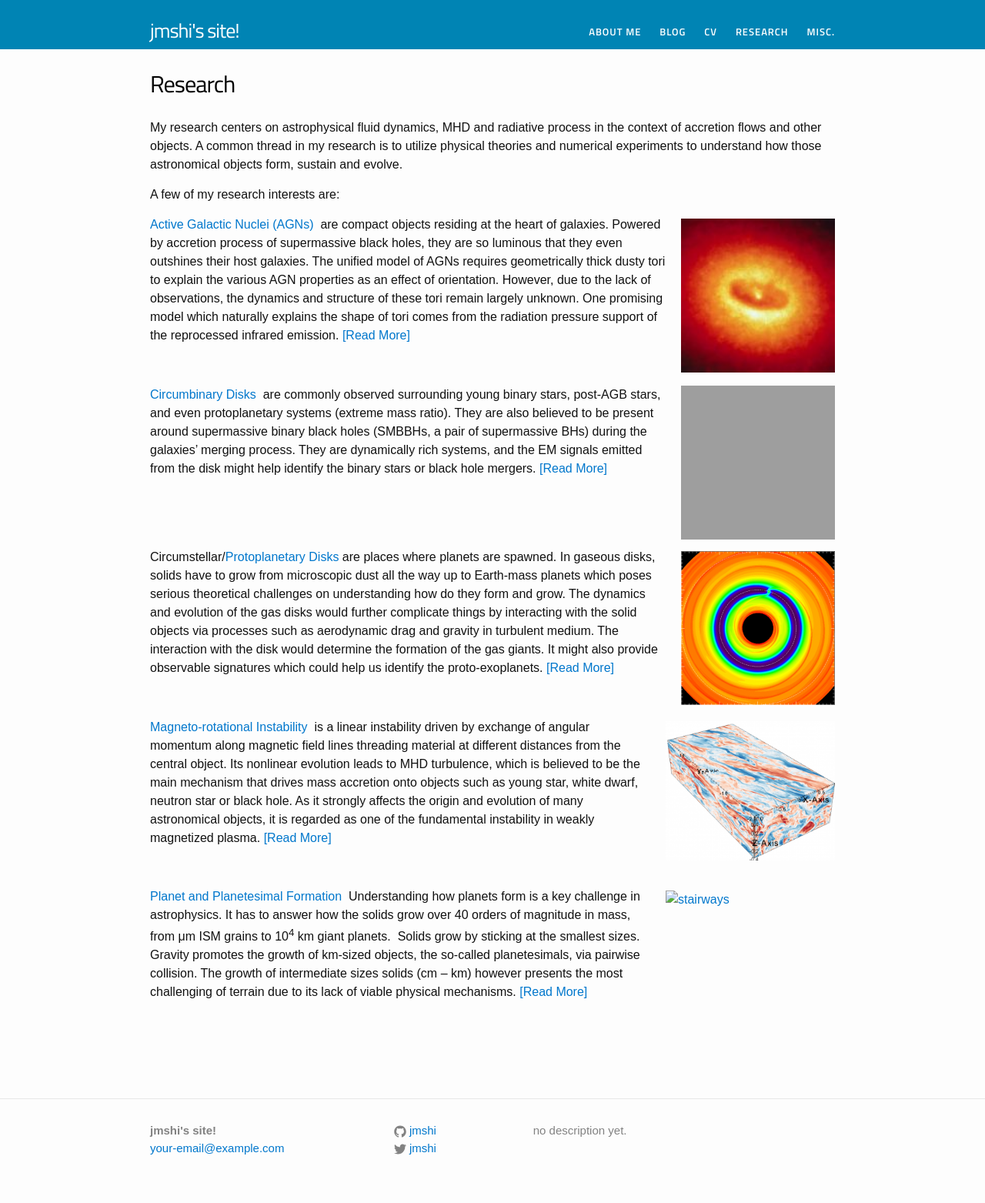
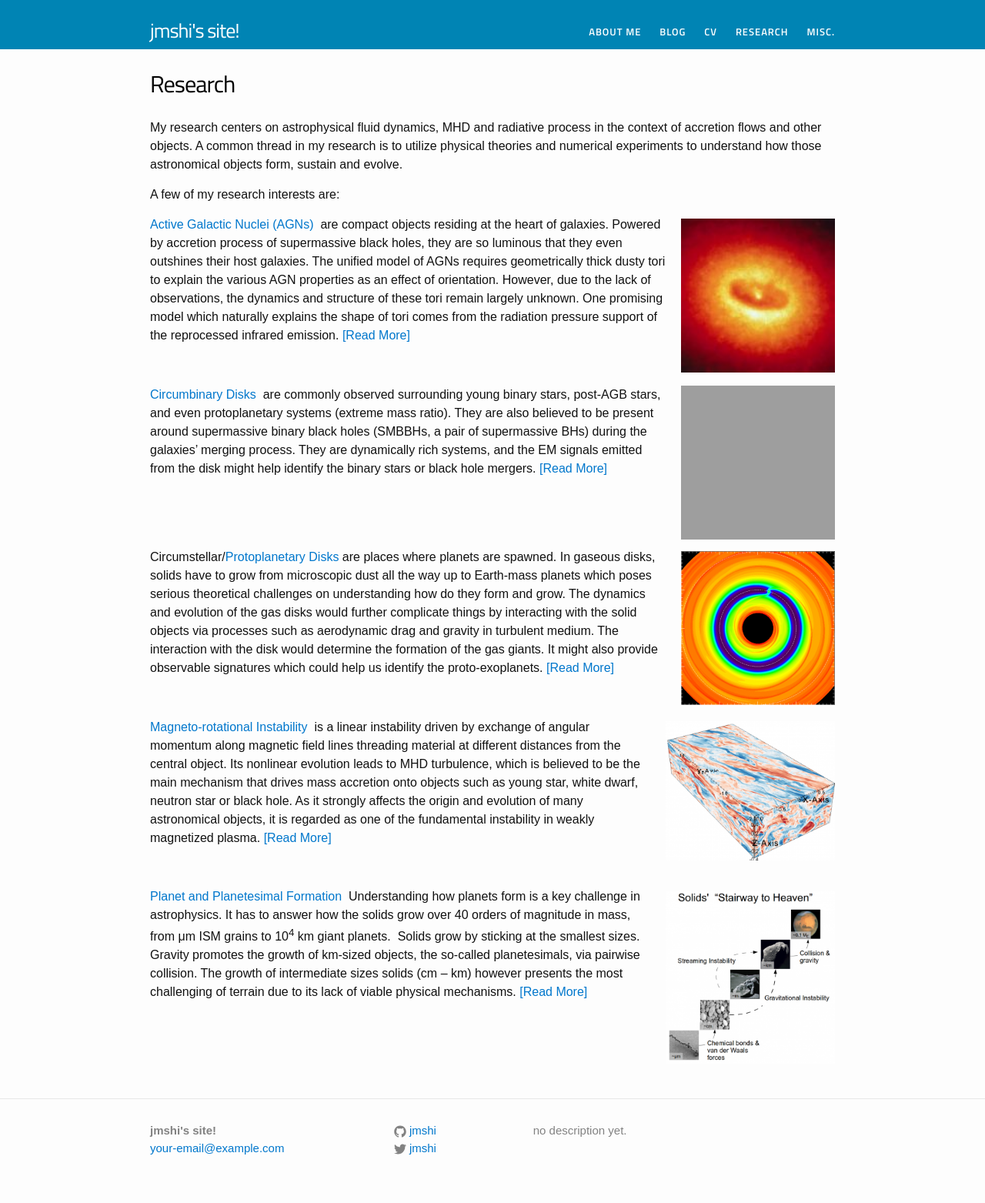
Before and after one commit to jmshi/jmshi.github.io, a Jekyll site: the page built from research.md, in a window 1280 px wide. Shown: the whole page at 77% size. Built offline with Jekyll 4.4.1, drawn with Linux system fonts in a browser that asks for light colours; grey boxes are pictures that could not be loaded.

Commit message:
Update research.md

```diff
--- a/research.md
+++ b/research.md
@@ -31,4 +31,4 @@ vimeodId: 121467348
 
 &nbsp;
 
-<span style="font-size: 12pt;"><a href="/research/planet">Planet and Planetesimal Formation</a>  Understanding how planets form<a href="/research/planet"><img class="alignright wp-image-134" src="/assets/stairways-e1475514908630-293x300.png" alt="stairways" width="220" height="225" srcset="/asslets/stairways-e1475514908630-293x300.png 293w, /assets/stairways-e1475514908630-768x787.png 768w, /assets/stairways-e1475514908630.png 774w" sizes="(max-width: 220px) 100vw, 220px" /></a> is a key challenge in astrophysics. It has to answer how the solids grow over 40 orders of magnitude in mass, from μm ISM grains to 10<sup>4</sup> km giant planets.  Solids grow by sticking at the smallest sizes. Gravity promotes the growth of km-sized objects, the so-called planetesimals, via pairwise collision. The growth of intermediate sizes solids (cm – km) however presents the most challenging of terrain due to its lack of viable physical mechanisms. <a href="/research/planet">[Read More]</a></span>
+<span style="font-size: 12pt;"><a href="/research/planet">Planet and Planetesimal Formation</a>  Understanding how planets form<a href="/research/planet"><img class="alignright wp-image-134" src="/assets/stairways-e1475514908630-293x300.png" alt="stairways" width="220" height="225" srcset="/assets/stairways-e1475514908630-293x300.png 293w, /assets/stairways-e1475514908630-768x787.png 768w, /assets/stairways-e1475514908630.png 774w" sizes="(max-width: 220px) 100vw, 220px" /></a> is a key challenge in astrophysics. It has to answer how the solids grow over 40 orders of magnitude in mass, from μm ISM grains to 10<sup>4</sup> km giant planets.  Solids grow by sticking at the smallest sizes. Gravity promotes the growth of km-sized objects, the so-called planetesimals, via pairwise collision. The growth of intermediate sizes solids (cm – km) however presents the most challenging of terrain due to its lack of viable physical mechanisms. <a href="/research/planet">[Read More]</a></span>
```
